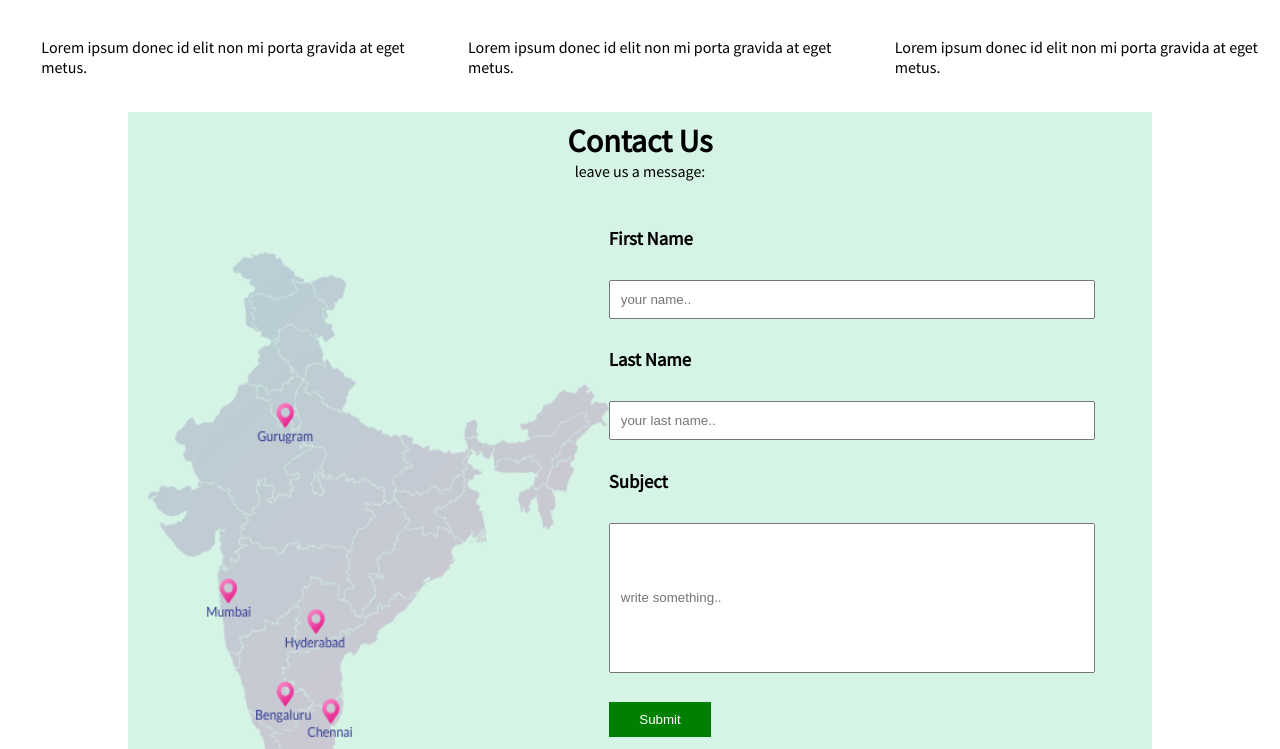
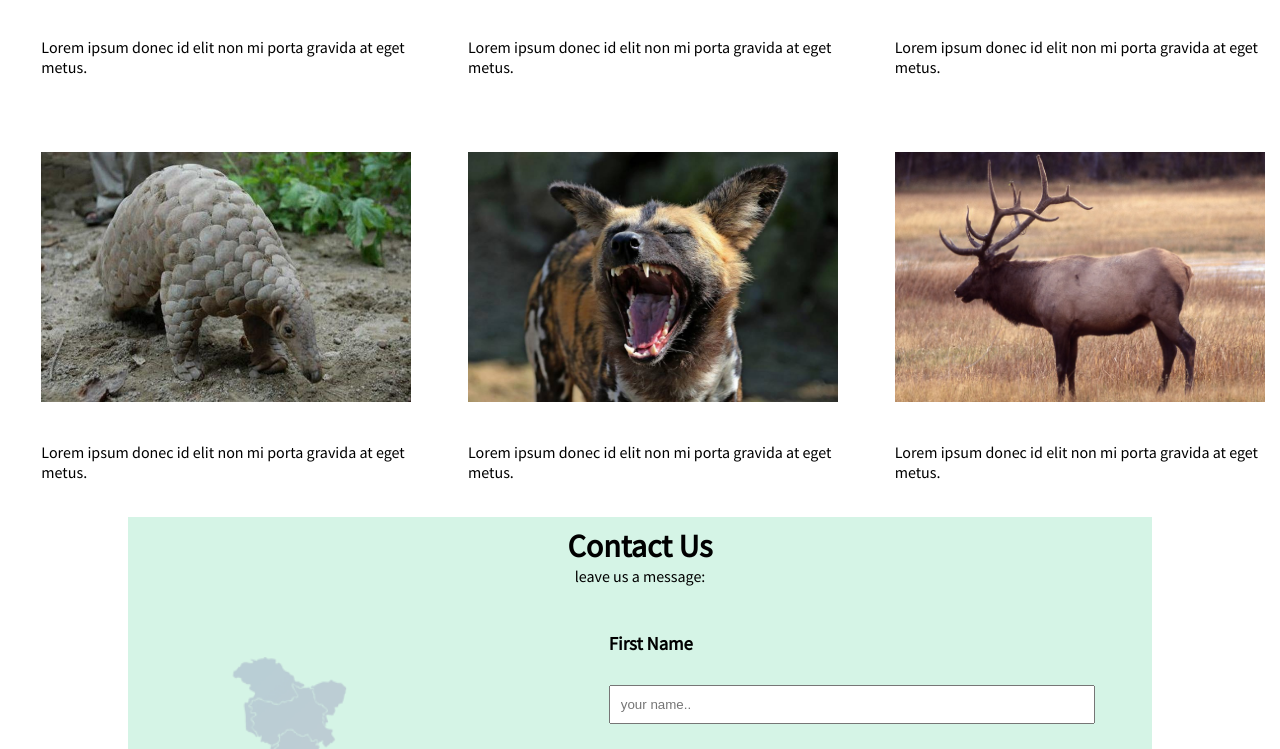
Before and after one commit to sachin171998/Tindia, a plain HTML site: page index.html in a window 1280 px wide. Shown: the part 2143-2892 px from the top of the page. Drawn offline with Linux system fonts and the light colour scheme.

Commit message:
new line add

```diff
--- a/index.html
+++ b/index.html
@@ -158,6 +158,35 @@
 		</div>
 	</div>
 
+	<div class="hc">
+		<div class="cart">
+			<figure>
+				<img src="image/cat.jpg">
+
+			</figure>
+			<p>Lorem ipsum donec id elit non mi porta gravida at eget metus.</p>
+		</div>
+
+
+		<div class="cart">
+			<figure>
+				<img src="image/h.jpg">
+
+			</figure>
+			<p>Lorem ipsum donec id elit non mi porta gravida at eget metus.</p>
+		</div>
+
+
+
+		<div class="cart">
+			<figure>
+				<img src="image/d.jpg">
+			</figure>
+			<p>Lorem ipsum donec id elit non mi porta gravida at eget metus.</p>
+		</div>
+	</div>
+
+
     <a name="contact us"> <div class="line">
      	<h1>Contact Us</h1>
      	<p>leave us a message:</p>
```
